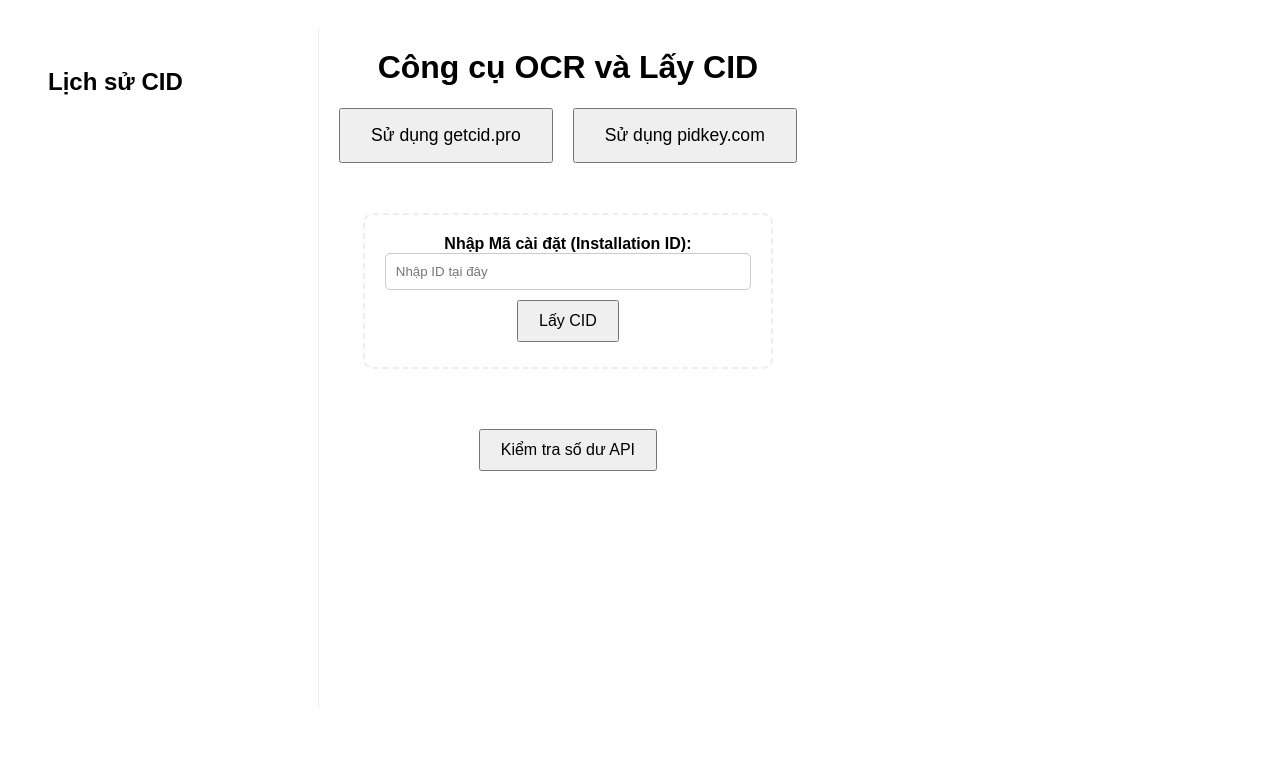
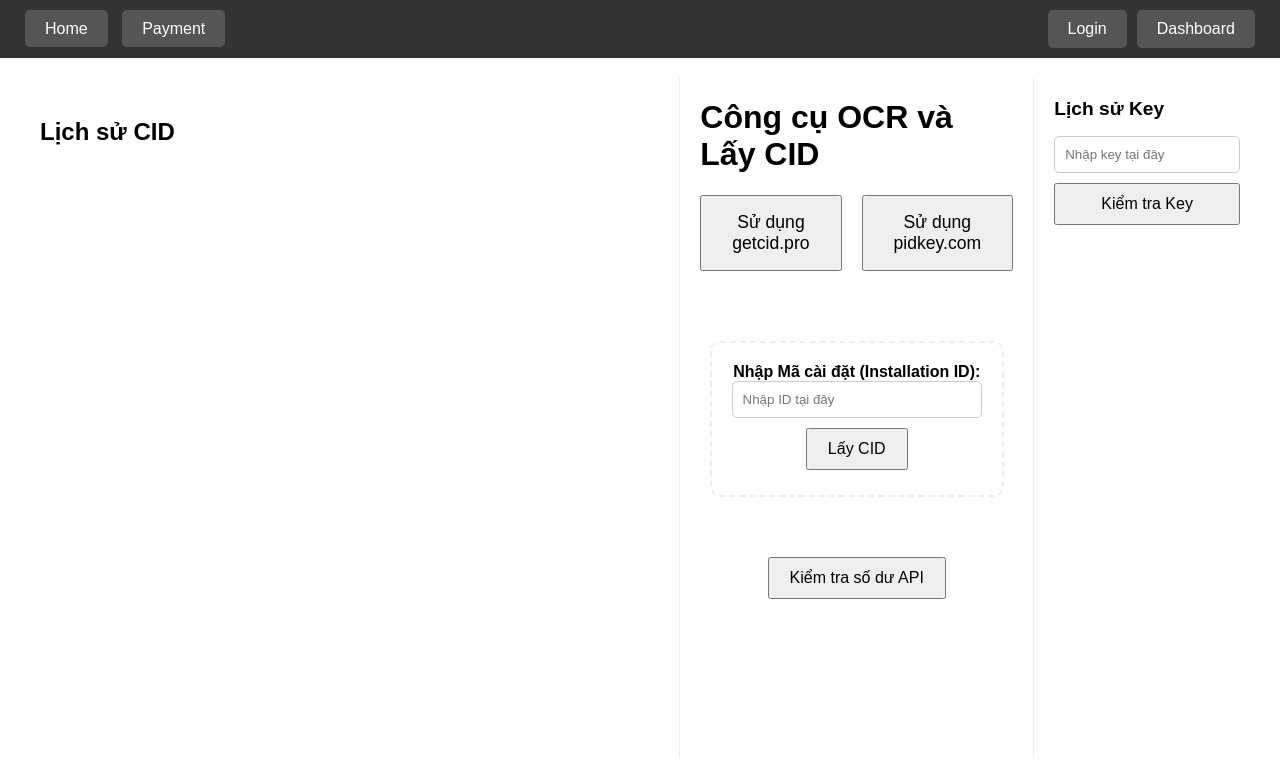
Before and after one commit to kunhtml/ocr-cid, a plain HTML site: page index.html in a window 1280 px wide. Drawn offline with Linux system fonts and the light colour scheme.

Commit message:
Update index.html

```diff
--- a/index.html
+++ b/index.html
@@ -7,11 +7,42 @@
     <style>
       body {
         font-family: sans-serif;
+        margin: 0;
+        padding: 0;
+        display: flex;
+        flex-direction: column;
+        min-height: 100vh;
+      }
+      #navbar {
+        background-color: #333;
+        padding: 10px 20px;
+        display: flex;
+        justify-content: space-between;
+        align-items: center;
+        color: white;
+      }
+      #navbar a {
+        color: white;
+        text-decoration: none;
+        padding: 10px 20px;
+        background-color: #555;
+        border-radius: 5px;
+        margin: 0 5px;
+      }
+      #navbar a:hover {
+        background-color: #777;
+      }
+      #navbar .right {
+        display: flex;
+        align-items: center;
+      }
+      #content {
         display: flex;
         padding: 20px;
+        flex-grow: 1;
       }
       #history-container {
-        width: 250px;
+        width: 300px;
         padding: 20px;
         border-right: 1px solid #eee;
         margin-right: 20px;
@@ -36,13 +67,20 @@
       }
       #api-selection {
         display: flex;
-        gap: 20px;
+        flex-direction: column;
+        align-items: center;
+        gap: 10px;
         margin-bottom: 20px;
       }
       #api-selection button {
         padding: 15px 30px;
         font-size: 1.1em;
         cursor: pointer;
+      }
+      #api-status {
+        font-size: 1em;
+        color: #333;
+        margin-top: 10px;
       }
       #drop-area {
         border: 2px dashed #ccc;
@@ -53,7 +91,7 @@
         margin-bottom: 20px;
         width: 80%;
         max-width: 600px;
-        display: none; /* Ẩn ban đầu */
+        display: none;
       }
       #drop-area.highlight {
         border-color: green;
@@ -129,14 +167,76 @@
         font-size: 1em;
         cursor: pointer;
       }
+      #key-check-container {
+        width: 300px;
+        padding: 20px;
+        border-left: 1px solid #eee;
+        margin-left: 20px;
+        text-align: left;
+        overflow-y: auto;
+        height: 80vh;
+      }
+      #key-check-container h2 {
+        margin-top: 0;
+        font-size: 1.2em;
+      }
+      #key-input {
+        width: 100%;
+        padding: 10px;
+        margin-bottom: 10px;
+        border: 1px solid #ccc;
+        border-radius: 5px;
+        box-sizing: border-box;
+      }
+      #check-key-button {
+        width: 100%;
+        padding: 10px 20px;
+        font-size: 1em;
+        cursor: pointer;
+        margin-bottom: 10px;
+      }
+      #key-result {
+        margin-bottom: 15px;
+        font-size: 1em;
+      }
+      #key-history-list {
+        list-style-type: none;
+        padding: 0;
+      }
+      #key-history-list li {
+        margin-bottom: 10px;
+        padding: 10px;
+        border-bottom: 1px solid #f0f0f0;
+        display: flex;
+        flex-direction: column;
+      }
+      #key-history-list h3 {
+        margin: 10px 0;
+        font-size: 1.1em;
+      }
+      #key-history-list button {
+        margin-left: 10px;
+        cursor: pointer;
+      }
     </style>
   </head>
   <body>
-    <div style="display: flex">
+    <div id="navbar">
+      <div class="left">
+        <a href="#" id="home-btn">Home</a>
+        <a href="#" id="payment-btn">Payment</a>
+      </div>
+      <div class="right">
+        <a href="#" id="login-logout-btn">Login</a>
+        <a href="#" id="dashboard-btn">Dashboard</a>
+      </div>
+    </div>
+
+    <div id="content" style="display: flex">
       <div
         id="history-container"
         style="
-          width: 250px;
+          width: 1000px;
           padding: 20px;
           border-right: 1px solid #eee;
           margin-right: 20px;
@@ -156,8 +256,11 @@
         <h1>Công cụ OCR và Lấy CID</h1>
 
         <div id="api-selection">
-          <button id="select-getcidpro">Sử dụng getcid.pro</button>
-          <button id="select-pidkey">Sử dụng pidkey.com</button>
+          <div style="display: flex; gap: 20px">
+            <button id="select-getcidpro">Sử dụng getcid.pro</button>
+            <button id="select-pidkey">Sử dụng pidkey.com</button>
+          </div>
+          <div id="api-status"></div>
         </div>
 
         <div id="drop-area">
@@ -182,6 +285,14 @@
         <button id="check-balance-button">Kiểm tra số dư API</button>
         <div id="balance-result"></div>
       </div>
+
+      <div id="key-check-container">
+        <h2>Lịch sử Key</h2>
+        <input type="text" id="key-input" placeholder="Nhập key tại đây" />
+        <button id="check-key-button">Kiểm tra Key</button>
+        <div id="key-result"></div>
+        <ul id="key-history-list"></ul>
+      </div>
     </div>
 
     <script src="script.js"></script>
```
